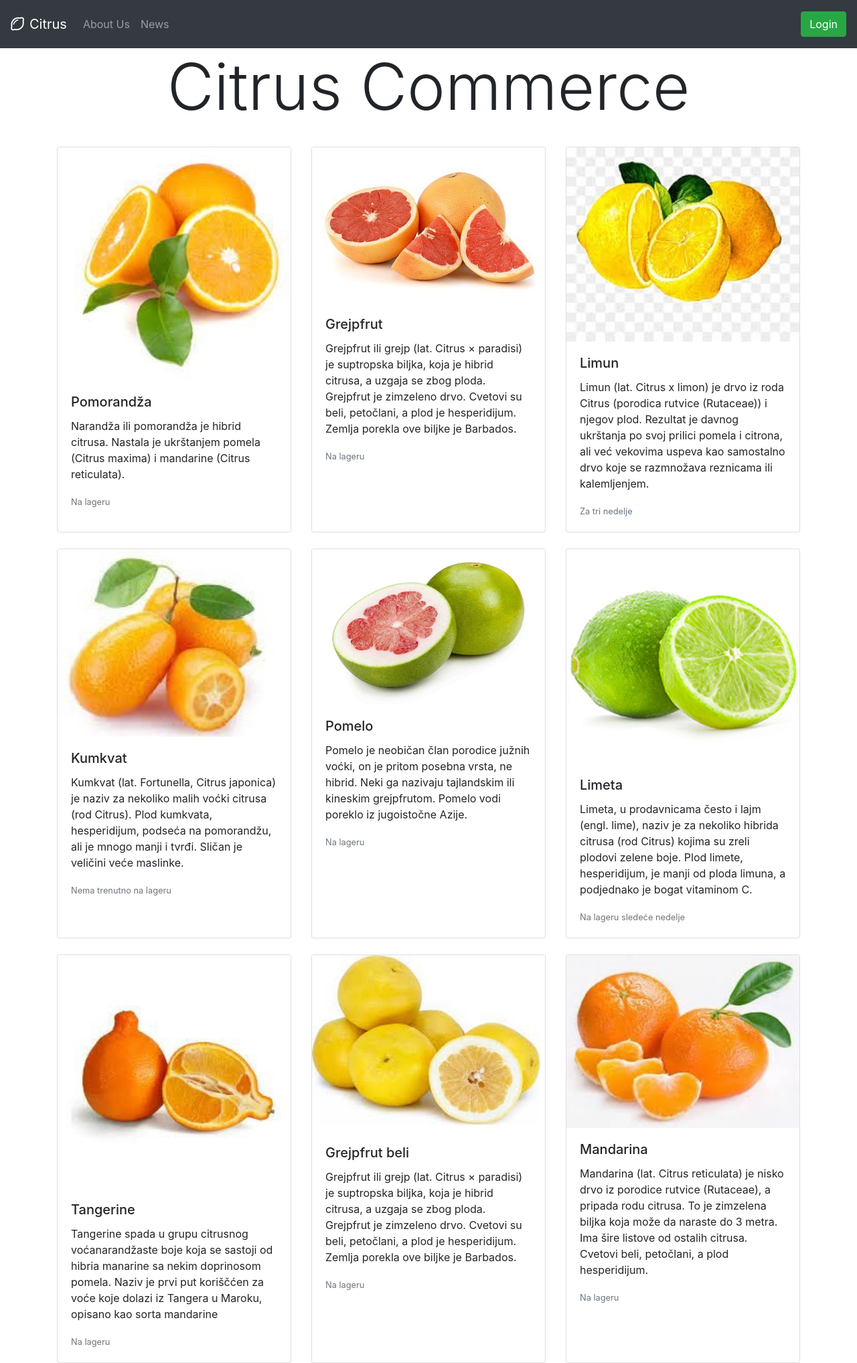
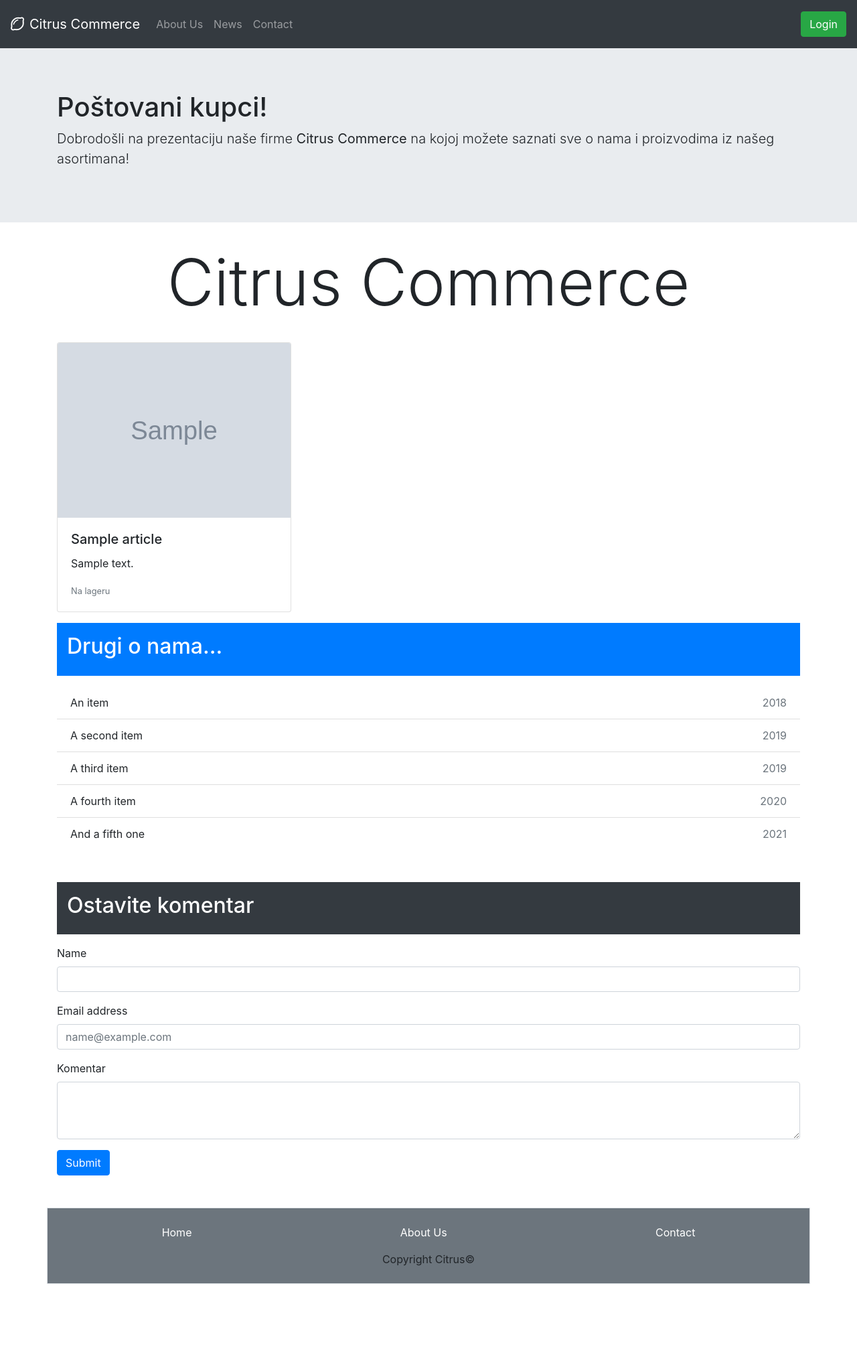
Before and after one commit to sasadjekic/test, a PHP site: page / in a window 1280 px wide. Shown: the whole page at 67% size. After the commit the page ends 1917 px from the top, so only its background shows below. Run offline with PHP 8.4, Linux system fonts and the light colour scheme; tables that the repository leaves empty or names only in its code hold one stand-in row (values such as "Sample post"); grey boxes marked "Sample" are stand-in pictures; some libraries are stand-ins or nearby versions.

Commit message:
Komentari i PHP sa bazom proizvoda
Sekcija za komentare
Forma za nove komentare
Footer
PHP veza sa bazom i tabelom proizvoda i ispisivanje proizoda u PHP bloku

```diff
--- a/index.php
+++ b/index.php
@@ -1,9 +1,61 @@
 <!DOCTYPE html>
+<?php
 
-<html>
+class Artical {
+
+    private $id;
+    private $name;
+    private $desc;
+    private $img;
+
+    public function __get($nazivPolja) {  // nazivPolja se odnosi na dohvatanje svih vrednosti
+        return $this->$nazivPolja;      // koje imamo u klasi
+    }
+
+    public function __construct($id, $name, $desc, $img) {
+
+        $this->id = $id;
+        $this->name = $name;
+        $this->desc = $desc;
+        $this->img = $img;
+    }
+
+}
+
+function getAllArticals() { //
+    $konekcija = mysqli_connect(
+            "localhost", "root", "", "citrus");
+    $sql = "select * from articles";
+    $rezultat = mysqli_query($konekcija, $sql);  //ILI  $rezultat = $konekcija->query($sql); kao objekat
+
+    $niz = [];
+    while ($red = $rezultat->fetch_array()) {
+        $niz[] = new Artical($red['id'],
+                $red['name'],
+                $red['desc'],
+                $red['img']);
+    }
+    return $niz;
+}
+
+$rezultat = getAllArticals();
+/* var_dump($rezultat);
+
+  echo $rezultat[0]->{'id'};
+  echo $rezultat[0]->{'name'};
+  echo $rezultat[0]->{'desc'};
+  echo $rezultat[0]->{'img'};
+ */
+?>
+
+
+<html lang="sr">
     <head>
 
         <title>Citrus commerce</title>
+        <meta http-equiv="Content-Type"
+              content="text/html;
+              charset=utf-8">
         <meta charset="UTF-8">
         <meta name="viewport" content="width=device-width, initial-scale=1.0">
         <meta name="author" content="Sasa Djekic">
@@ -16,9 +68,12 @@
         <link rel="stylesheet" href="https://use.fontawesome.com/releases/v5.3.1/css/all.css" integrity="sha384-mzrmE5qonljUremFsqc01SB46JvROS7bZs3IO2EmfFsd15uHvIt+Y8vEf7N7fWAU"
               crossorigin="anonymous">
     </head>
+
     <body>
+
+
         <nav class="navbar navbar-expand-md navbar-dark bg-dark py-3">
-            <a class="navbar-brand" href="#"><i class="far fa-lemon mr-2 d-none d-sm-inline"></i>Citrus</a>
+            <a class="navbar-brand" href="#"><i class="far fa-lemon mr-2 d-none d-sm-inline"></i>Citrus Commerce</a>
 
 
             <div class="collapse navbar-collapse" >
@@ -28,6 +83,9 @@
                     </li>
                     <li class="nav-item">
                         <a class="nav-link" href="#">News</a>
+                    </li>
+                    <li class="nav-item">
+                        <a class="nav-link" href="#">Contact</a>
                     </li>
                 </ul>
                 <form class="form-inline ml-auto">
@@ -42,8 +100,44 @@
     </div>
 </nav>
 
+<div class="jumbotron jumbotron-fluid">
+    <div class="container">
+        <h1 class="display-5">Poštovani kupci!</h1>
+        <p class="lead">Dobrodošli na prezentaciju naše firme <b>Citrus Commerce</b> na kojoj možete saznati sve o nama i
+            proizvodima iz našeg asortimana! </p>
 
-<div class="container">
+    </div>
+</div>
+
+<div class="container mb-3">
+    <h1 class="display-1 text-center">Citrus Commerce</h1>
+    <div class="row">
+        <?php
+        $i = 0;
+        foreach ($rezultat as $el) {
+            ?>
+
+            <div class = "col-xl-4 col-sm-6 mt-4">
+                <div class = "card h-100">
+                    <img class = "card-img-top" src = "images/<?php echo $rezultat[$i]->{'img'}; ?>" alt = "Pomorandza">
+                    <div class = "card-body">
+                        <h5 class = "card-title"><?php echo $rezultat[$i]->{'name'};
+            ?></h5>
+                        <p class="card-text"><?php echo $rezultat[$i]->{'desc'}; ?> </p>
+                        <p class="card-text"><small class="text-muted">Na lageru</small></p>
+                    </div>
+                </div>
+            </div>
+            <?php
+            $i++;
+        }
+        ?>
+    </div>
+</div>
+
+
+<!--  Sekcija sa proizvodima koja nije potreban nakon sto je to prebaceno u PHP blok
+<div class="container mb-3">
     <h1 class="display-1 text-center">Citrus Commerce</h1>
     <div class="row">
         <div class="col-xl-4 col-sm-6 mt-4">
@@ -63,8 +157,7 @@
 
                 <div class="card-body">
                     <h5 class="card-title">Grejpfrut</h5>
-                    <p class="card-text">Grejpfrut ili grejp (lat. Citrus × paradisi) je suptropska biljka,
-                        koja je hibrid citrusa, a uzgaja se zbog ploda. Grejpfrut je zimzeleno drvo.
+                    <p class="card-text">Grejpfrut ili grejp (lat. Citrus × paradisi) je suptropska biljka,            koja je hibrid citrusa, a uzgaja se zbog ploda. Grejpfrut je zimzeleno drvo.
                         Cvetovi su beli, petočlani, a plod je hesperidijum. Zemlja porekla ove biljke je Barbados.</p>
                     <p class="card-text"><small class="text-muted">Na lageru</small></p>
                 </div>
@@ -72,7 +165,7 @@
         </div>
         <div class="col-xl-4 col-sm-6 mt-4">
             <div class="card h-100">
-                <img class="card-img-top" src="images/lemon.jpg" alt="Limun">
+                <img class="card-img-top" src="images/limon.jpg" alt="Limun">
 
                 <div class="card-body">
                     <h5 class="card-title">Limun</h5>
@@ -164,10 +257,61 @@
                 </div>
             </div>
         </div>
+Kraj komentara - sekcije sa Proizvodima-->
 
+</div>
+</div>
+<div class="container mb-5">
 
+    <div class="container text-left bg-primary text-white py-3 mb-3">
+        <h2 class="display-5">Drugi o nama...</h2>
     </div>
+    <ul class="list-group list-group-flush">
+        <li class="list-group-item d-flex justify-content-between">An item <span class="text-muted">2018</span></li>
+        <li class="list-group-item d-flex justify-content-between">A second item <span
+                class="text-muted">2019</span></li>
+        <li class="list-group-item d-flex justify-content-between">A third item <span class="text-muted">2019</span>
+        </li>
+        <li class="list-group-item d-flex justify-content-between">A fourth item <span
+                class="text-muted">2020</span></li>
+        <li class="list-group-item d-flex justify-content-between">And a fifth one <span
+                class="text-muted">2021</span></li>
+    </ul>
 </div>
+
+<div class="container mb-5">
+    <div class="container text-left bg-dark text-white py-3 mb-3">
+        <h2 class="display-5">Ostavite komentar</h2>
+    </div>
+    <form>
+        <div class="form-group">
+            <label for="name">Name</label>
+            <input type="email" class="form-control" id="name" >
+        </div>
+        <div class="form-group">
+            <label for="mail">Email address</label>
+            <input type="email" class="form-control" id="mail" placeholder="name@example.com">
+        </div>
+
+        <div class="form-group">
+            <label for="comment">Komentar</label>
+            <textarea class="form-control" id="comment" rows="3"></textarea>
+        </div>
+        <button type="submit" class="btn btn-primary">Submit</button>
+    </form>
+</div>
+
+<div class="container border pt-3 bg-secondary mb-3">
+    <footer>
+        <nav class="nav nav-pills nav-fill flex-column flex-sm-row">
+            <a class="nav-item nav-link text-white" href="#">Home</a>
+            <a class="nav-item nav-link text-white" href="#">About Us</a>
+            <a class="nav-item nav-link text-white" href="#">Contact</a>
+        </nav>
+        <p class="py-2 text-center">Copyright Citrus&copy;</p>
+    </footer>
+</div>
+
 
 <?php
 // put your code here
```
Also changed, not shown: nbproject/private/private.xml (added, +9 -0 lines), images/lemon.jpg (deleted), images/limon.jpg (added).
